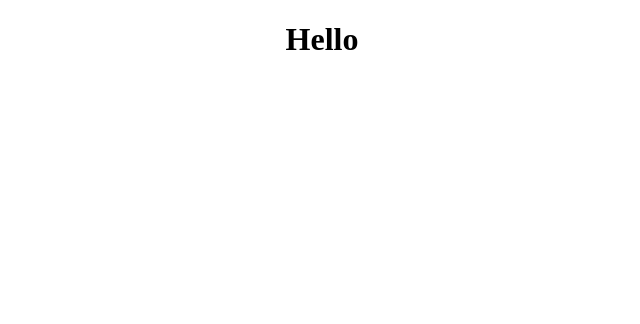
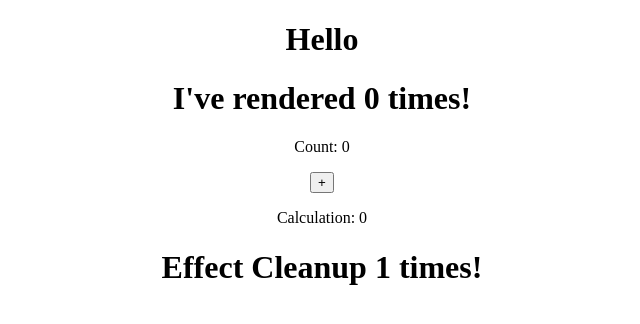
Before and after one commit to abhiraftaar007/React-Js, a React (Create React App) app: page / in a window 1280 px wide. Shown: the top 324 px of the page, without its empty margins (318-958 px from the left). Built offline with nearby package versions, Linux system fonts and the light colour scheme.

Commit message:
useEffect basics and dependencies

```diff
--- a/src/App.js
+++ b/src/App.js
@@ -1,9 +1,23 @@
 import './App.css';
+import EffectCleanup from './EffectCleanup';
+import Timer from './Timer';
+
+/*
+useEffect
+The useEffect Hook allows you to perform side effects in your components.
+Some examples of side effects are: fetching data, directly updating the DOM, and timers.
+
+useEffect accepts two arguments. The second argument is optional.
+useEffect(<function>, <dependency>)
+
+*/
 
 function App() {
   return (
     <div className="App">
       <h1>Hello</h1>
+      <Timer/>
+      <EffectCleanup/>
     </div>
   );
 }
--- /dev/null
+++ b/src/EffectCleanup.js
@@ -0,0 +1,25 @@
+import React, { useEffect, useState } from "react";
+
+/*
+Effect Cleanup -
+Some effects require cleanup to reduce memory leaks.
+Timeouts, subscriptions, event listeners, and other effects that are no longer needed should be disposed.
+We do this by including a return function at the end of the useEffect Hook.
+
+Note: To clear the timer, we had to name it.
+*/
+const EffectCleanup = () => {
+  const [count, setCount] = useState(0);
+
+  useEffect(() => {
+    let timer = setTimeout(() => {
+      setCount((count) => count + 1);
+    }, 1000);
+
+    return () => clearTimeout(timer);
+  }, []);
+
+  return <h1>Effect Cleanup {count} times!</h1>;
+};
+
+export default EffectCleanup;
--- /dev/null
+++ b/src/Timer.js
@@ -0,0 +1,63 @@
+import React, { useEffect, useState } from "react";
+
+const Timer = () => {
+  //   const [count, setCount] = useState(0);
+
+  /*
+    useEffect(()=>{
+      setTimeout(()=>{
+          setCount((count)=>count+1);
+      },1000);
+    })
+    But wait!! It keeps counting even though it should only count once!
+    useEffect runs on every render. That means that when the count changes, a render happens, which then triggers another effect.
+    This is not what we want. There are several ways to control when side effects run.
+
+    We should always include the second parameter which accepts an array. We can optionally pass dependencies to useEffect in this array.
+
+    1. No Dependency passed:
+    useEffect(()=>{
+        // Runs on Every render
+        })
+  `
+    2. An empty array:
+    useEffect(()=>{
+        // Runs only on the first render
+        }, [])
+
+    3. Props or state values
+    useEffect(()=>{
+        // Runs on the first render
+        // And any time and dependency values changes
+        }, [props, state])
+    */
+
+  const [count, setCount] = useState(0);
+  /* useEffect(() => {
+    setTimeout(() => {
+      setCount((count) => count + 1);
+    }, 1000);
+  }, []); // <- add empty brackets here, runs only on the first render
+ */
+
+  // Here is an example of a useEffect Hook that is dependent on a variable. If the count variable updates, the effect will run again.
+  const [calculation, setCalculation] = useState(0);
+
+  useEffect(() => {
+    setCalculation(() => count * 2);
+  }, [count]); // <- add the count variable here
+  // If there are multiple dependencies, they should be included in the useEffect dependency array.
+
+
+
+  return (
+    <div>
+      <h1>I've rendered {count} times!</h1>
+      <p>Count: {count}</p>
+      <button onClick={() => setCount((c) => c + 1)}>+</button>
+      <p>Calculation: {calculation}</p>
+    </div>
+  );
+};
+
+export default Timer;
```
